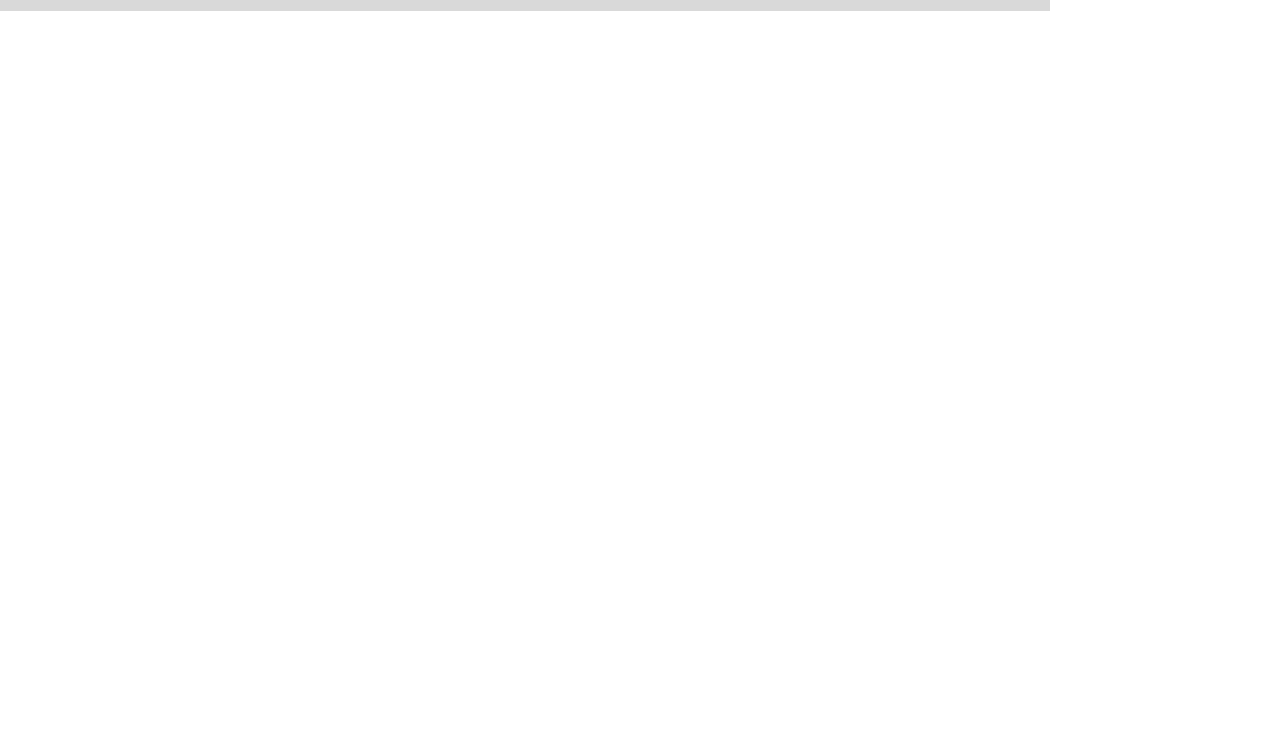
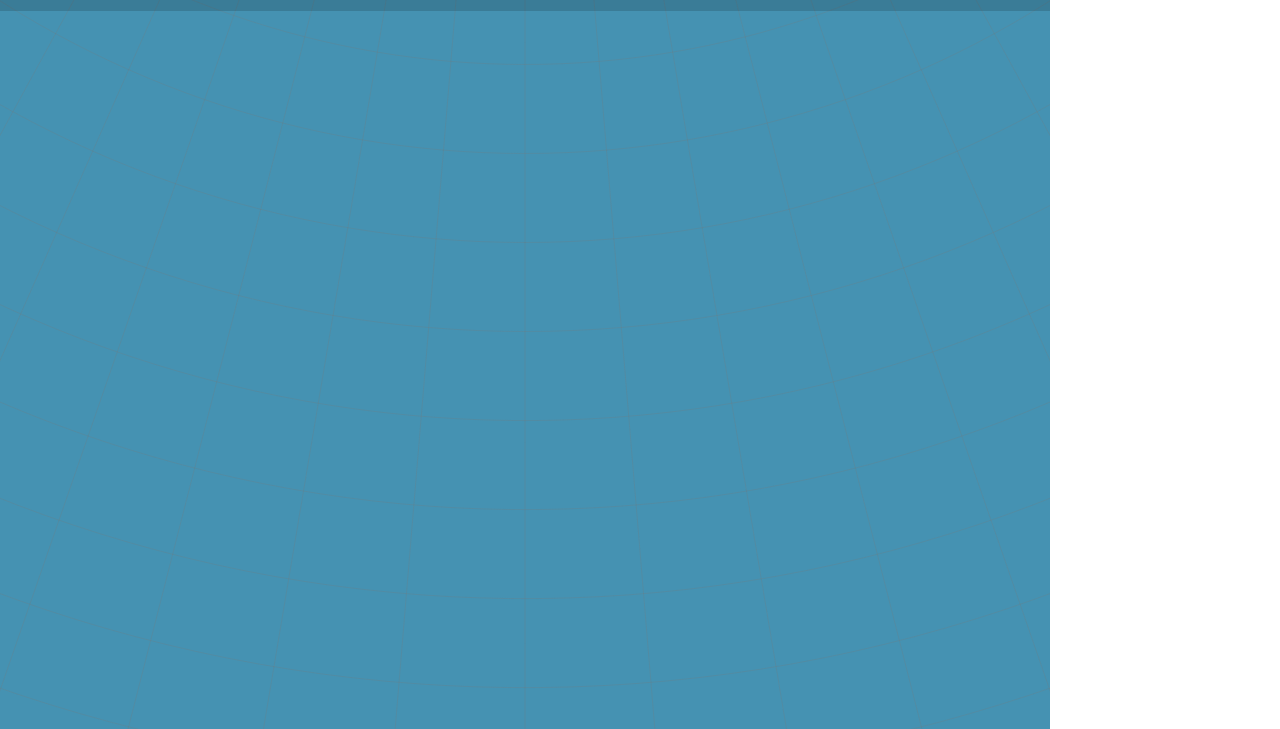
Before and after one commit to visfest/badges, a plain HTML site: page index.html in a window 1280 px wide. Shown: the part 552-1281 px from the top of the page. Drawn offline with nearby package versions, Linux system fonts and the light colour scheme.

Commit message:
minor bug fix

```diff
--- a/index.html
+++ b/index.html
@@ -35,9 +35,8 @@ var overlay = d3.select('.overlay').style({width: w + 'px', height: h + 'px' })
 window.is_ready = false
 
 function loaded() {
-  console.log('loaded')
   iframe.style({width: w + 'px', height: h + 'px' })
-    .attr('src', decodeURIComponent(window.location.hash.split('#')[1]) || 'badges/b1/index.html')
+    .attr('src', decodeURIComponent(window.location.hash.split('#')[1] || '') || 'badges/b1/index.html')
   window.step = function(){ iframe.node().contentWindow.step() }
   if(iframe.node().contentWindow.is_ready) window.is_ready = true
   else iframe.node().contentWindow.ready = function(){
```
